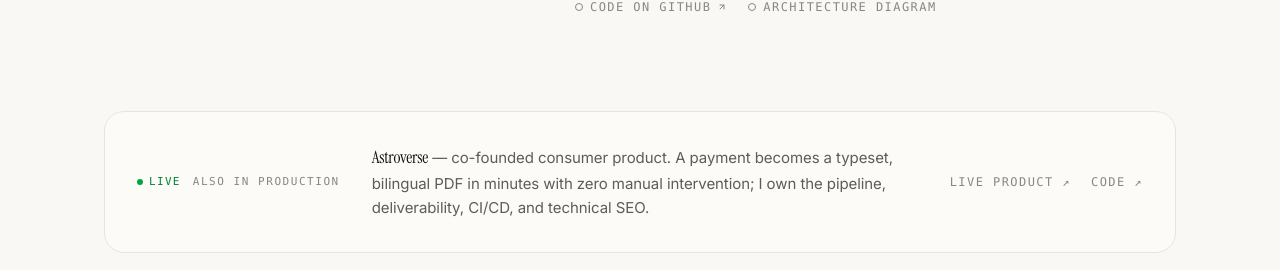
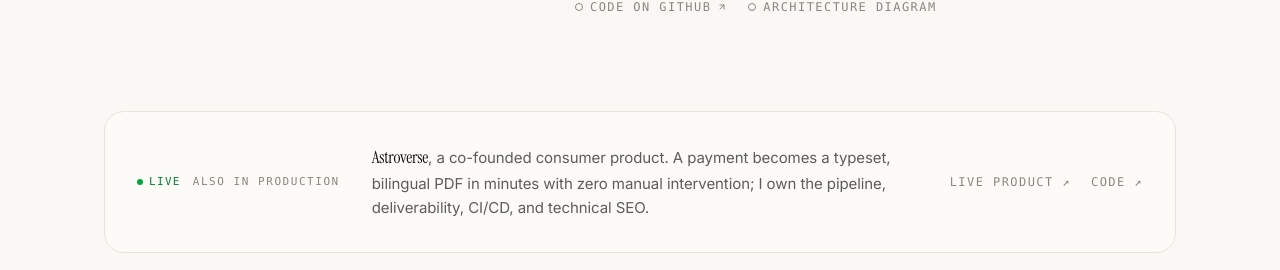
Before and after one commit to ronit-jitesh/ronit-jitesh.github.io, a Next.js app: page / in a window 1280 px wide. Shown: the part 6555-6825 px from the top of the page. Built offline with nearby package versions, Linux system fonts and the light colour scheme.

Commit message:
Remove em dashes from components/Work.tsx

```diff
--- a/components/Work.tsx
+++ b/components/Work.tsx
@@ -195,8 +195,8 @@ export function Work() {
             <p className="flex-1 text-[15px] text-[color:var(--ink-muted)] leading-relaxed">
               <span className="font-display text-[17px] text-[color:var(--ink)]">
                 Astroverse
-              </span>{" "}
-              — co-founded consumer product. A payment becomes a typeset,
+              </span>
+              , a co-founded consumer product. A payment becomes a typeset,
               bilingual PDF in minutes with zero manual intervention; I own
               the pipeline, deliverability, CI/CD, and technical SEO.
             </p>
```
